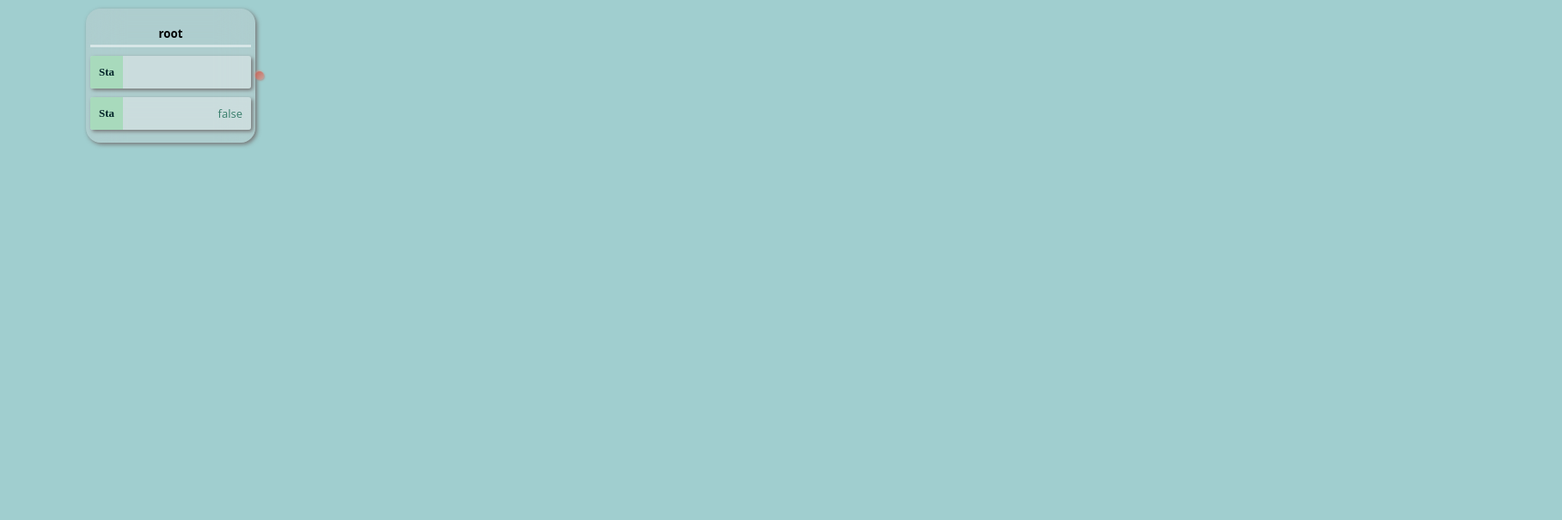
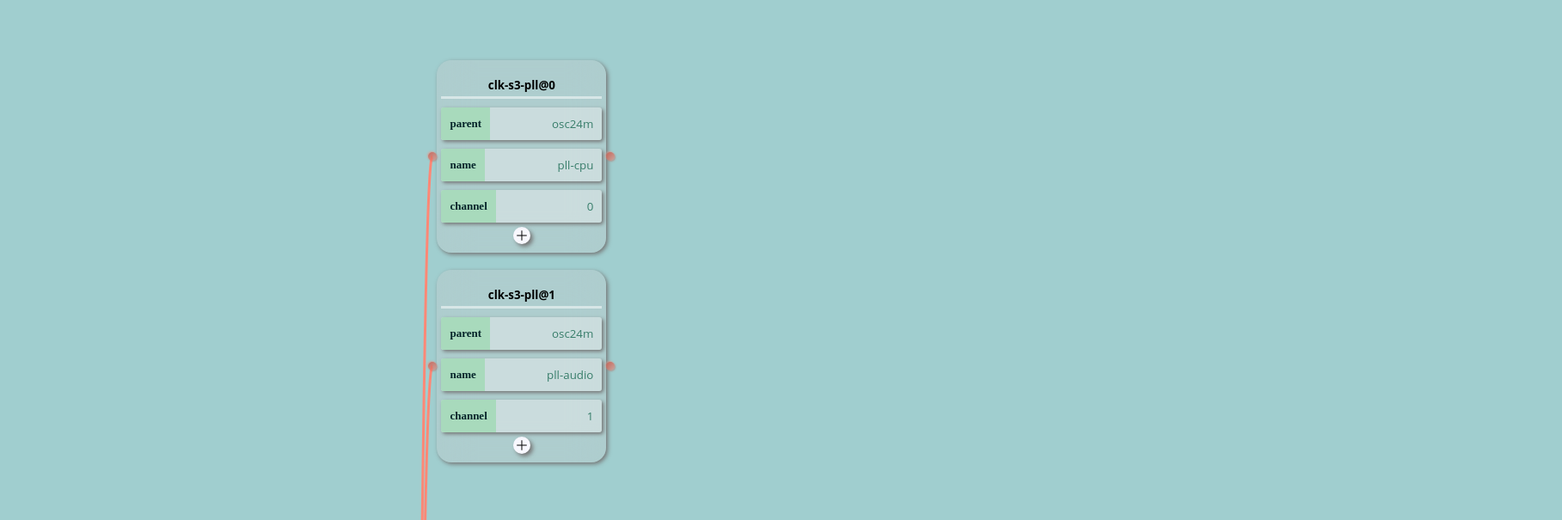
Before and after one commit to ZhUyU1997/ClockTreeEditor, a plain HTML site: page index.html in a window 1280 px wide. Shown: the top 605 px of the page at 86% size, 1817 px wide, since content can reach past the window. Drawn offline with Linux system fonts and the light colour scheme.

Commit message:
open parseDeviceTree

```diff
--- a/index.html
+++ b/index.html
@@ -333,7 +333,7 @@
             // let ret = createContainer($("body"));
             // setContainerTitle(ret, "root");
 
-            // parseDeviceTree();
+            parseDeviceTree();
             resizeCanvas();
             updateLink();
         })();
```
